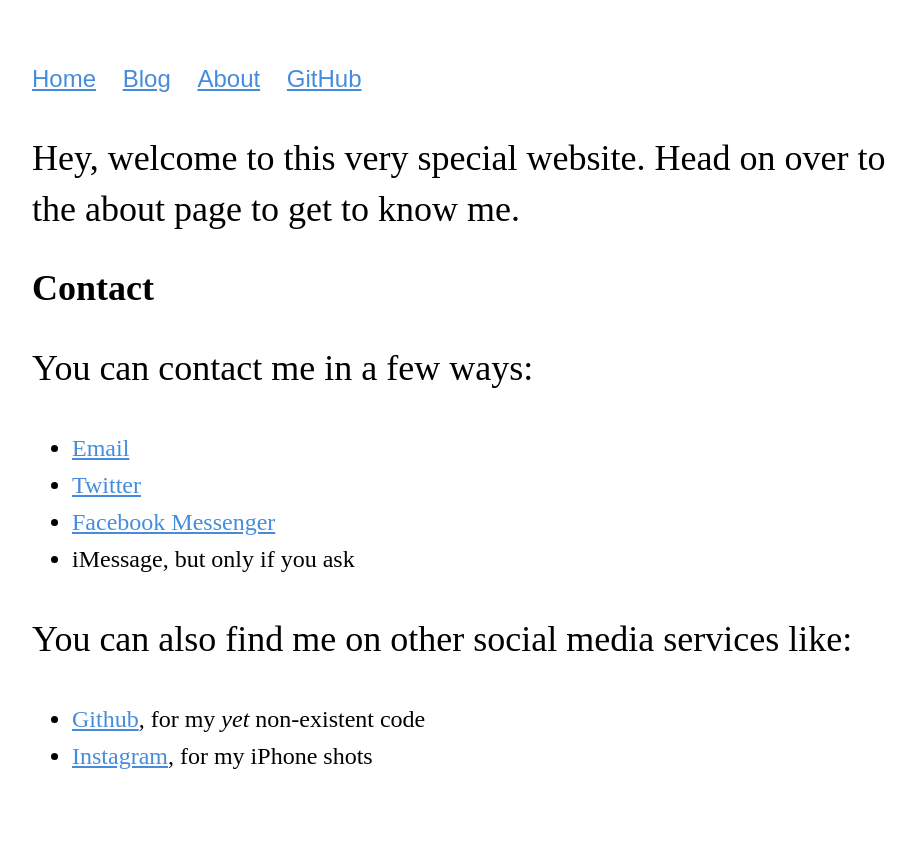
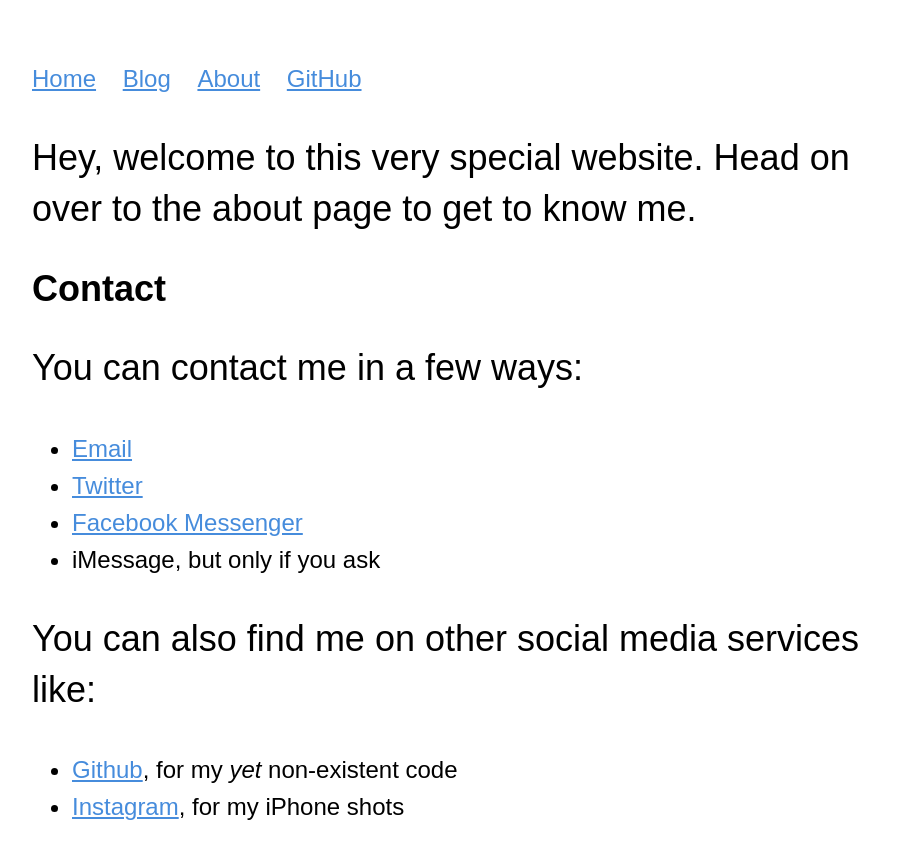
Before and after one commit to georgeperez/titanpointe.org, a Jekyll site: the page built from index.html, in a window 1280 px wide. Shown: the top 859 px of the page, without its empty margins (160-1076 px from the left). Built offline with Jekyll 4.4.1, drawn with Linux system fonts in a browser that asks for light colours.

Commit message:
Somehow screwed up the font-family
Moved from nav ul, footer ul to body

```diff
--- a/css/style.css
+++ b/css/style.css
@@ -3,6 +3,7 @@ html {
   align: center;
 }
 body  {
+  font-family: -apple-system-font, sans-serif;
 	line-height: 1.55em;
 	font-size: 24px;
   margin: 60px auto;
@@ -12,7 +13,6 @@ body  {
 
 }
 nav ul, footer ul {
-  font-family: -apple-system-font, sans-serif;
   padding: 0px;
   list-style: none;
 }
```
